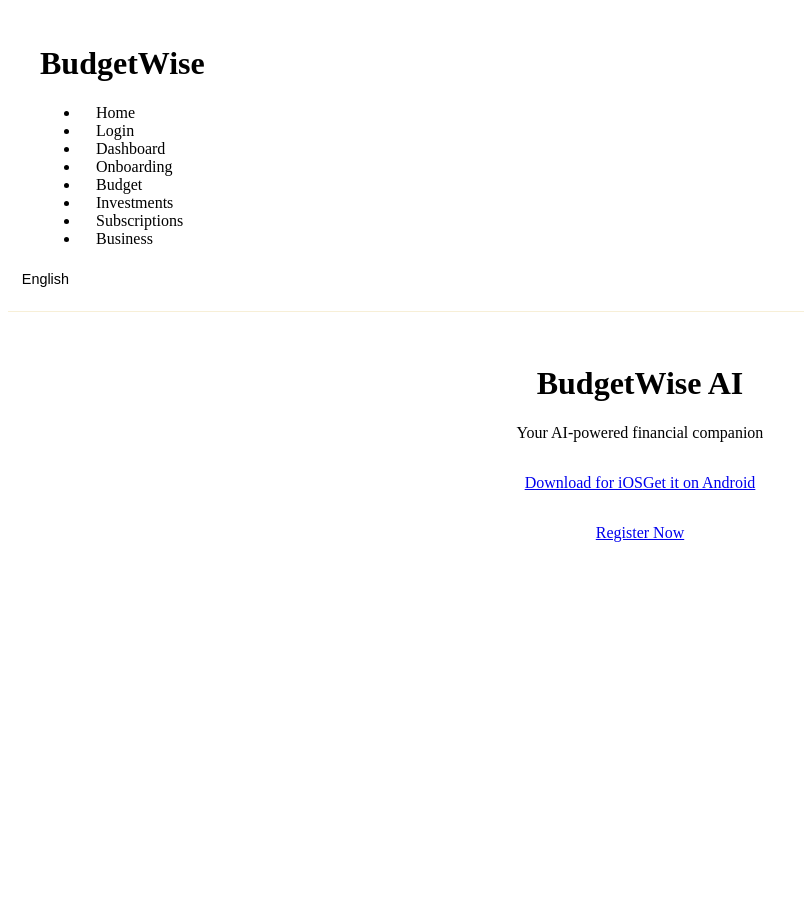
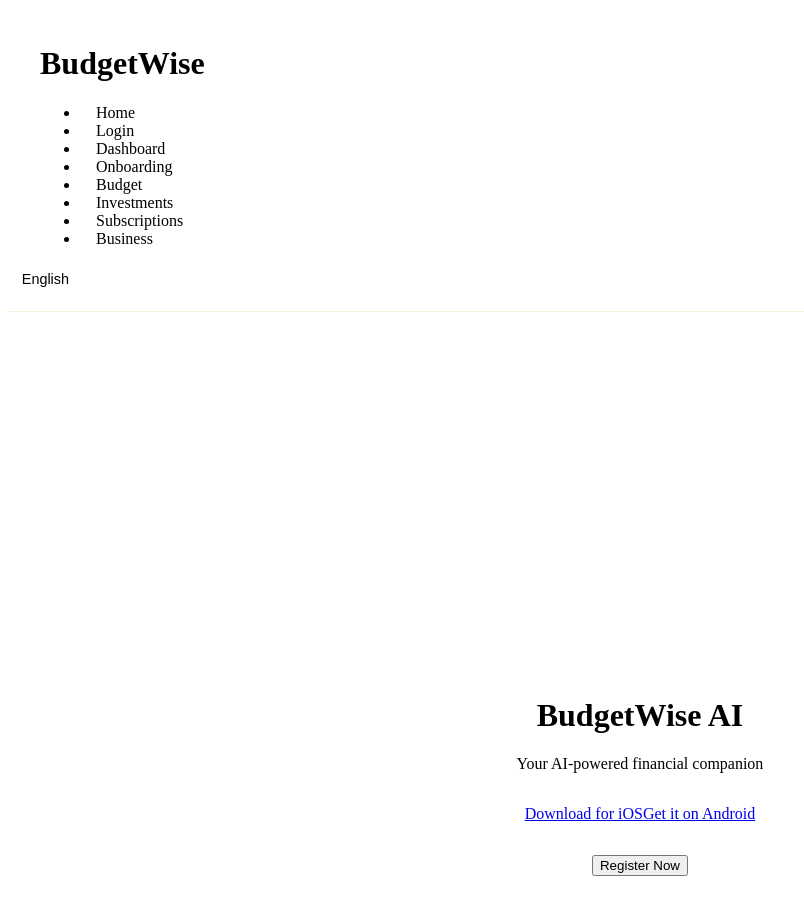
Before and after one commit to USveterandr/budgetwise-ai, a React (Create React App) app in the folder budgetwise-app/client/: page / in a window 1280 px wide. Shown: the top 914 px of the page, without its empty margins (0-804 px from the left). Before the commit the page ends 816 px from the top, so only its background shows below. Built offline with nearby package versions, Linux system fonts and the light colour scheme.

Commit message:
Fix register button and add luxury background to landing page

```diff
--- a/budgetwise-app/client/src/App.css
+++ b/budgetwise-app/client/src/App.css
@@ -1,6 +1,14 @@
 .App {
   min-height: 100vh;
   background: linear-gradient(135deg, var(--luxury-white) 0%, var(--luxury-gold-light) 50%, var(--luxury-blue-light) 100%);
+}
+
+.landing-container {
+  background: linear-gradient(135deg, var(--luxury-white) 0%, var(--luxury-gold-light) 100%);
+  min-height: 100vh;
+  display: flex;
+  align-items: center;
+  justify-content: center;
 }
 
 .nav {
--- a/budgetwise-app/client/src/pages/Landing.js
+++ b/budgetwise-app/client/src/pages/Landing.js
@@ -14,7 +14,7 @@ function Landing() {
   }, []);
 
   return (
-    <div className="landing-container fade-in-up">
+    <div className="landing-container fade-in-up" style={{minHeight: '100vh', padding: '4rem 2rem'}}>
       {isNewUser ? (
         <div className="new-user-landing text-center p-4">
           <h1>BudgetWise AI</h1>
@@ -27,9 +27,9 @@ function Landing() {
               Get it on Android
             </a>
           </div>
-          <Link to="/onboarding" className="btn-secondary">
+          <button className="btn-secondary" onClick={() => setIsNewUser(false)}>
             Register Now
-          </Link>
+          </button>
         </div>
       ) : (
         <div className="returning-user-landing text-center p-4">
```
